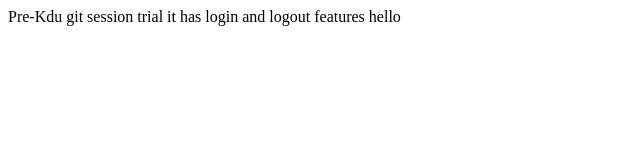
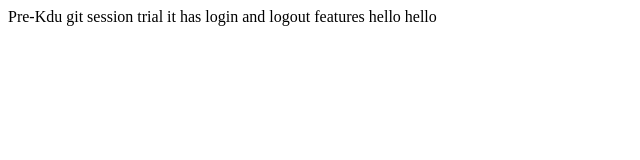
Before and after one commit to Sasi0901/Git-tutorial, a plain HTML site: page index.html in a window 1280 px wide. Shown: the full height of the page, 0-640 px from the left. Drawn offline with Linux system fonts and the light colour scheme.

Commit message:
new commit

```diff
--- a/index.html
+++ b/index.html
@@ -8,6 +8,6 @@
 <body>
     Pre-Kdu git session trial
     it has login and logout features
-    hello
+    hello hello
 </body>
 </html>
```
